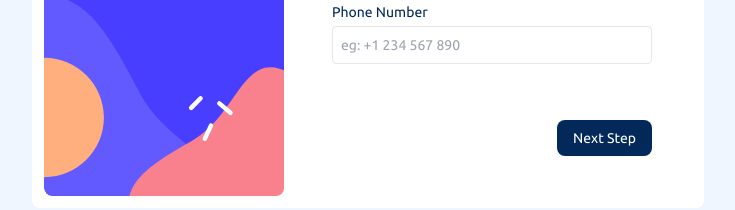
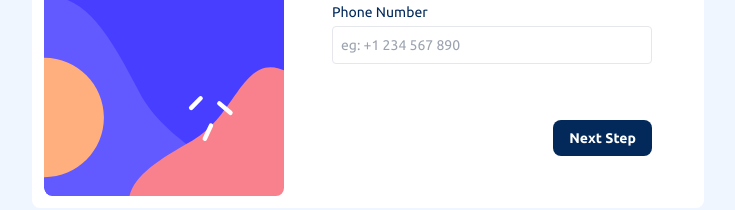
Before and after one commit to coderSuresh/multi-step-form, a Next.js app: page / in a window 1280 px wide. Shown: the part 457-667 px from the top of the page, without its empty margins (272-1007 px from the left). Built offline with nearby package versions, Linux system fonts and the light colour scheme.

Commit message:
make btn text bold

```diff
--- a/app/page.tsx
+++ b/app/page.tsx
@@ -76,7 +76,7 @@ const Home = () => {
               <input type="tel" id="phone" placeholder="eg: +1 234 567 890" className="border rounded mb-4 p-2 w-full" />
             </div>
 
-            <button type="submit" className="bg-marine-blue w-fit self-end text-white rounded-lg px-4 py-2 mt-10">Next Step</button>
+            <button type="submit" className="bg-marine-blue w-fit self-end text-white rounded-lg px-4 py-2 mt-10 font-semibold">Next Step</button>
 
           </form>
 
```
